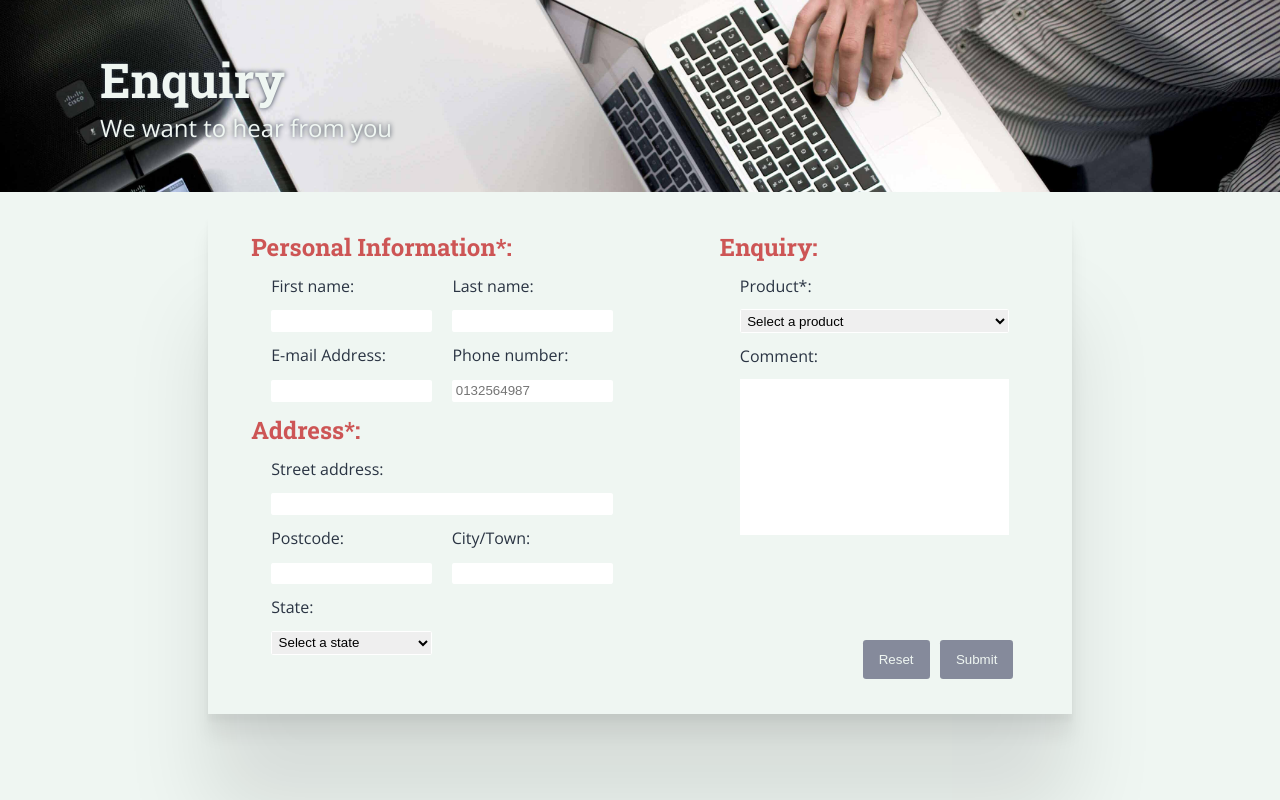
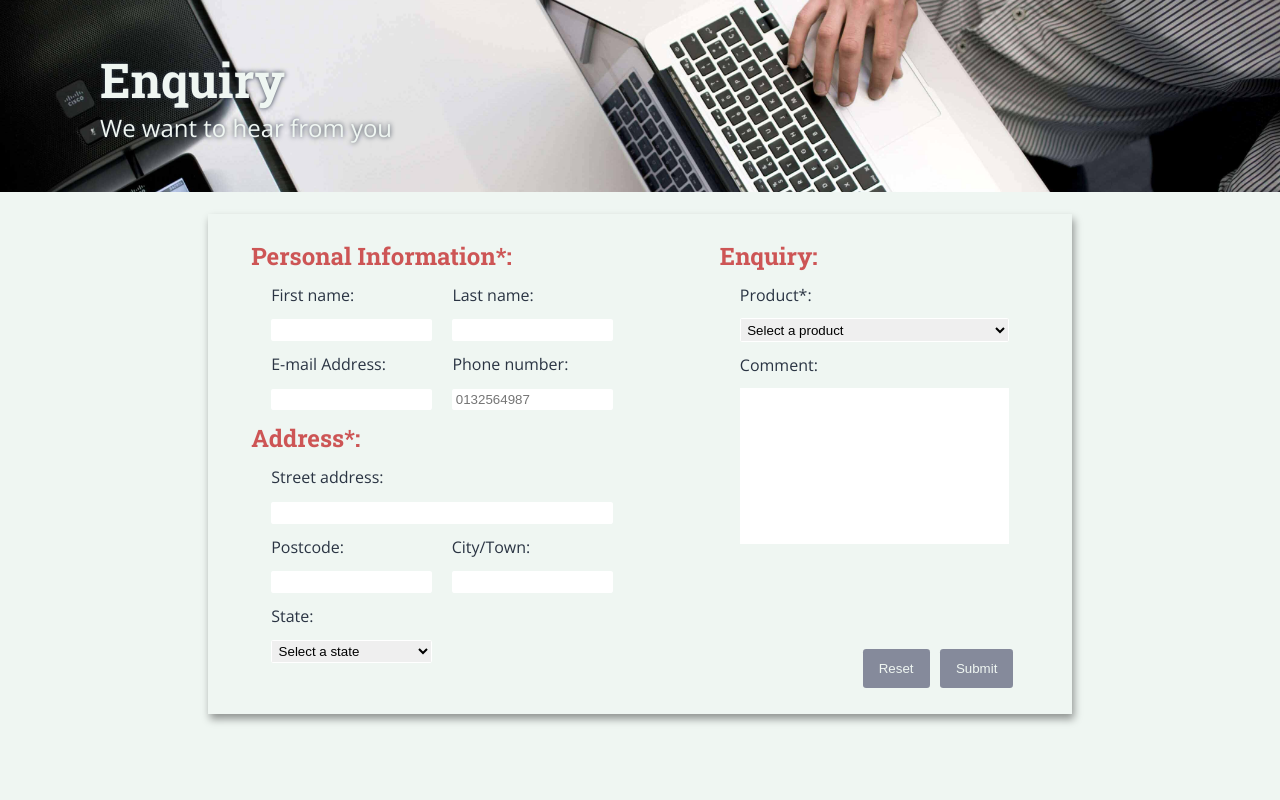
Before and after one commit to ItsSimon2K/SEB-Hardware, a PHP site: page /enquiry.html in a window 1280 px wide. Run offline with PHP 8.4, Linux system fonts and the light colour scheme.

Commit message:
Add form action & method, Change box shadow

```diff
--- a/assign1/enquiry.html
+++ b/assign1/enquiry.html
@@ -29,7 +29,7 @@
     </div>
 
     <div class="container">
-      <form action="">
+      <form action="mailto:101220786@students.swinburne.edu.my" method="POST">
         <div class="eform-card">
           <div class="personal-info">
             <fieldset>
--- a/assign1/styles/style.css
+++ b/assign1/styles/style.css
@@ -347,11 +347,8 @@
 	flex-direction: column;
 	justify-content: flex-start;
 	margin: 2% 10%;
-	height: 860px;
-	box-shadow:
-		0 6.7px 5.3px rgba(0, 0, 0, 0.04),
-		0 22.3px 17.9px rgba(0, 0, 0, 0.06),
-		0 100px 80px rgba(0, 0, 0, 0.1);
+	height: 875px;
+	box-shadow:2px 5px 8px rgb(0,0,0,0.4);
 }
 
 .eform-card h2 {
@@ -360,7 +357,7 @@
 
 .personal-info,
 .enquiry {
-	margin: 2% 5% 4% 5%;
+	margin: 3% 5% 3% 5%;
 }
 
 .enquiry {
```
